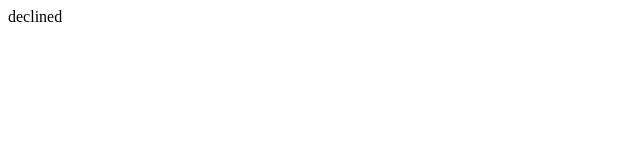
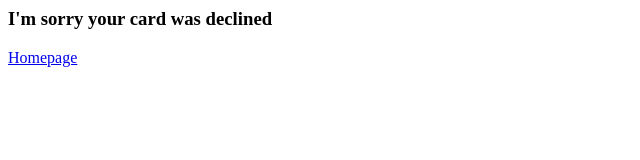
Before and after one commit to christina-regis/declined, a plain HTML site: page index.html in a window 1280 px wide. Shown: the whole page, without its empty margins (0-640 px from the left). Drawn offline with Linux system fonts and the light colour scheme.

Commit message:
Update index.html

```diff
--- a/index.html
+++ b/index.html
@@ -1 +1,2 @@
-declined
+<h3>I'm sorry your card was declined</h3>
+<a href="http://christina-regis.github.io/usaepay/">Homepage</a>
```
